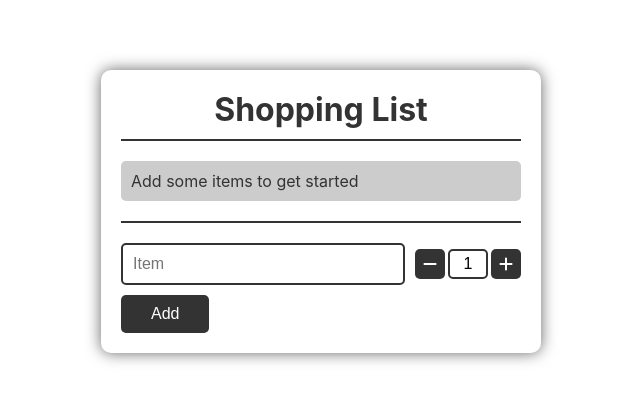
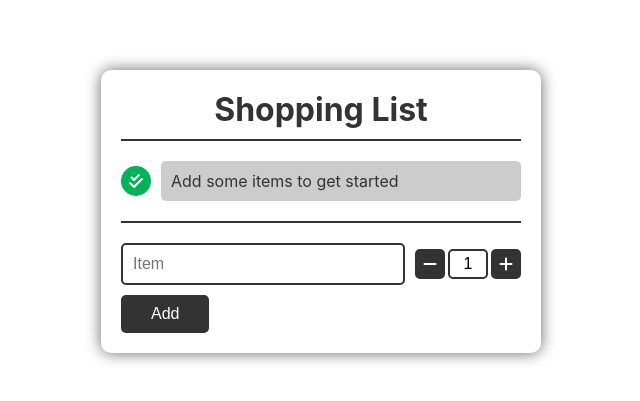
Before and after one commit to joelcrampton/shopping-list, a React (Create React App) app: page / in a window 1280 px wide. Shown: the part 189-590 px from the top of the page, without its empty margins (319-959 px from the left). Built offline with nearby package versions, Linux system fonts and the light colour scheme.

Commit message:
Implemented CheckAll component

```diff
--- a/package.json
+++ b/package.json
@@ -5,6 +5,7 @@
   "dependencies": {
     "@fortawesome/fontawesome-free-solid": "^5.0.13",
     "@fortawesome/fontawesome-svg-core": "^6.2.0",
+    "@fortawesome/free-regular-svg-icons": "^6.2.0",
     "@fortawesome/free-solid-svg-icons": "^6.2.0",
     "@fortawesome/react-fontawesome": "^0.2.0",
     "@testing-library/jest-dom": "^5.16.5",
--- a/src/components/AddItem.js
+++ b/src/components/AddItem.js
@@ -1,4 +1,4 @@
-import React, {useEffect, useRef, useState} from 'react';
+import React, { useRef, useState } from 'react';
 import './AddItem.css';
 import Quantity from './Quantity';
 import { formatName } from '../utils/format';
@@ -12,16 +12,10 @@ export default function AddItem({ groceries, setGroceries }) {
   const [difference, setDifference] = useState(0);
   const [quantity, setQuantity] = useState(base + difference);
 
-  // Effects
-  // Update quantity
-  useEffect(() => {
-    setQuantity(base + difference);
-  }, [difference]);
-
   // Refs
   const nameRef = useRef();
 
-  function add(e){
+  function add(){
     let name = formatName(nameRef.current.value);
     if(name === '') return;
 
@@ -50,7 +44,7 @@ export default function AddItem({ groceries, setGroceries }) {
   return (
     <div className="addItem">
       <input ref={nameRef} type="text" placeholder="Item" onBlur={blurName} />
-      <Quantity base={base} difference={difference} setDifference={setDifference} />
+      <Quantity base={base} difference={difference} setDifference={setDifference} quantity={quantity} setQuantity={setQuantity} />
       <button onClick={add}>Add</button>
     </div>
   );
--- /dev/null
+++ b/src/components/CheckAll.js
@@ -0,0 +1,12 @@
+import React from 'react';
+import './Check.css';
+import { FontAwesomeIcon } from '@fortawesome/react-fontawesome';
+import { faCheckDouble } from '@fortawesome/free-solid-svg-icons';
+
+export default function CheckAll({ checked, method }) {
+  return (
+    <div className={"checkbox" + (checked ? " checked" : "")} onClick={() => method()}>
+      <FontAwesomeIcon icon={faCheckDouble} fixedWidth />
+    </div>
+  );
+}
--- a/src/components/Checkbox.js
+++ b/src/components/Checkbox.js
@@ -1,5 +1,5 @@
 import React from 'react';
-import './Checkbox.css';
+import './Check.css';
 import { FontAwesomeIcon } from '@fortawesome/react-fontawesome';
 import { faCheck } from '@fortawesome/free-solid-svg-icons';
 
--- a/src/components/Item.css
+++ b/src/components/Item.css
@@ -2,9 +2,7 @@
   display: grid;
   grid-template-columns: 1fr repeat(2, max-content);
   grid-gap: 10px;
-  align-items: center
-}
-.item:not(:last-of-type){
+  align-items: center;
   padding-bottom: 10px;
   border-bottom: 1px solid #999999
 }
--- a/src/components/Item.js
+++ b/src/components/Item.js
@@ -31,11 +31,6 @@ export default function Item({ edit, item, purchase, remove, save }) {
     setBase(item.quantity);
   }, [item.quantity]);
 
-  // Update quantity
-  useEffect(() => {
-    setQuantity(base + difference);
-  }, [base, difference]);
-
   function blurName(){
     const formatted = formatName(nameRef.current.value);
     nameRef.current.value = formatted; // Format on blur
@@ -45,7 +40,7 @@ export default function Item({ edit, item, purchase, remove, save }) {
     return (
       <div className="item edit">
         <input ref={nameRef} type="text" placeholder="Item" onBlur={blurName} />
-        <Quantity base={base} difference={difference} setDifference={setDifference} />
+        <Quantity base={base} difference={difference} setDifference={setDifference} quantity={quantity} setQuantity={setQuantity} />
         <button className="save" onClick={() => save(item.id, nameRef.current.value, quantity)}>
           <FontAwesomeIcon icon={faCheck} fixedWidth />
         </button>
--- a/src/components/List.css
+++ b/src/components/List.css
@@ -13,14 +13,20 @@
 }
 
 .caption{
-  width: calc(100% - 20px);
-  display: flex;
-  align-items: center;
+  width: 100%;
+  display: grid;
+  grid-template-columns: max-content 1fr;
+  grid-gap: 10px;
+  align-items: center
+}
+
+.caption > p{
+  flex: 1;
   padding: 10px;
   border-radius: 5px;
   background: #cccccc
 }
-.caption.completed{
+p.completed{
   color: #ffffff;
   background: #00b359
 }
--- a/src/components/List.js
+++ b/src/components/List.js
@@ -1,6 +1,7 @@
 import React from 'react';
 import './List.css';
 import Groceries from './Groceries';
+import CheckAll from './CheckAll';
 import { formatName } from '../utils/format';
 
 export default function List({ title, groceries, setGroceries }) {
@@ -13,10 +14,21 @@ export default function List({ title, groceries, setGroceries }) {
     setGroceries(copy);
   }
 
+  function isAllPurchased(){
+    return groceries.find(item => item.purchased === false) === undefined;
+  }
+
   function purchase(id){
     const copy = [...groceries];
     const purchase = copy.find(item => item.id === id);
     purchase.purchased = !purchase.purchased;
+    setGroceries(copy);
+  }
+
+  function purchaseAll(){
+    const flag = !isAllPurchased();
+    const copy = [...groceries];
+    copy.forEach(item => item.purchased = flag);
     setGroceries(copy);
   }
 
@@ -67,7 +79,10 @@ export default function List({ title, groceries, setGroceries }) {
     <div className="list" style={{ gridGap: gridGap }}>
       <h1>{title}</h1>
       <Groceries edit={edit} groceries={groceries} purchase={purchase} remove={remove} save={save} />
-      <div className={"caption" + (completed ? " completed" : "")}>{caption}</div>
+      <div className="caption">
+          <CheckAll checked={isAllPurchased()} method={purchaseAll} />
+          <p className={(completed ? "completed" : "")}>{caption}</p>
+      </div>
     </div>
   );
 }
--- a/src/components/Quantity.js
+++ b/src/components/Quantity.js
@@ -1,12 +1,9 @@
-import React, { useRef, useEffect, useState } from 'react';
+import React, { useRef, useEffect } from 'react';
 import './Quantity.css';
 import { FontAwesomeIcon } from '@fortawesome/react-fontawesome';
 import { faMinus, faPlus } from '@fortawesome/free-solid-svg-icons';
 
-export default function Quantity({ base, difference, setDifference}) {
-  // States
-  const [quantity, setQuantity] = useState(base + difference);
-
+export default function Quantity({ base, difference, setDifference, quantity, setQuantity}) {
   // Refs
   const quantityRef = useRef();
 
@@ -14,7 +11,7 @@ export default function Quantity({ base, difference, setDifference}) {
   // Update quantity
   useEffect(() => {
     setQuantity(base + difference);
-  }, [base, difference]);
+  }, [base, difference, setQuantity]);
 
   // Update input
   useEffect(() => {
@@ -35,7 +32,7 @@ export default function Quantity({ base, difference, setDifference}) {
     let input = quantityRef.current.value;
     if(isNaN(input) || input === '') input = '1'; // Reset to '1' if NaN or empty
     else if(parseInt(input) < 1) input = '1'; // Reset to '1' if < 1
-    while(input.charAt(0) === '0') input = input.substring(1); // Remove leading zeros
+    input = input.replaceAll('^0+', ''); // Remove leading zeros
     input = parseInt(input);
     quantityRef.current.value = input; // Required to reset input when quantity (state) has not changed
     setDifference(input - base); // Derive difference
--- a/src/index.css
+++ b/src/index.css
@@ -15,7 +15,8 @@ body {
 }
 
 #root{
-  width: 400px;
+  width: 80%;
+  max-width: 400px;
   max-height: calc(100% - 100px);
   display: grid;
   grid-template-rows: 1fr max-content;
```
Also changed, not shown: src/components/Check.css (renamed from src/components/Checkbox.css), 1 other file (tests, documents, lock files or other folders).
